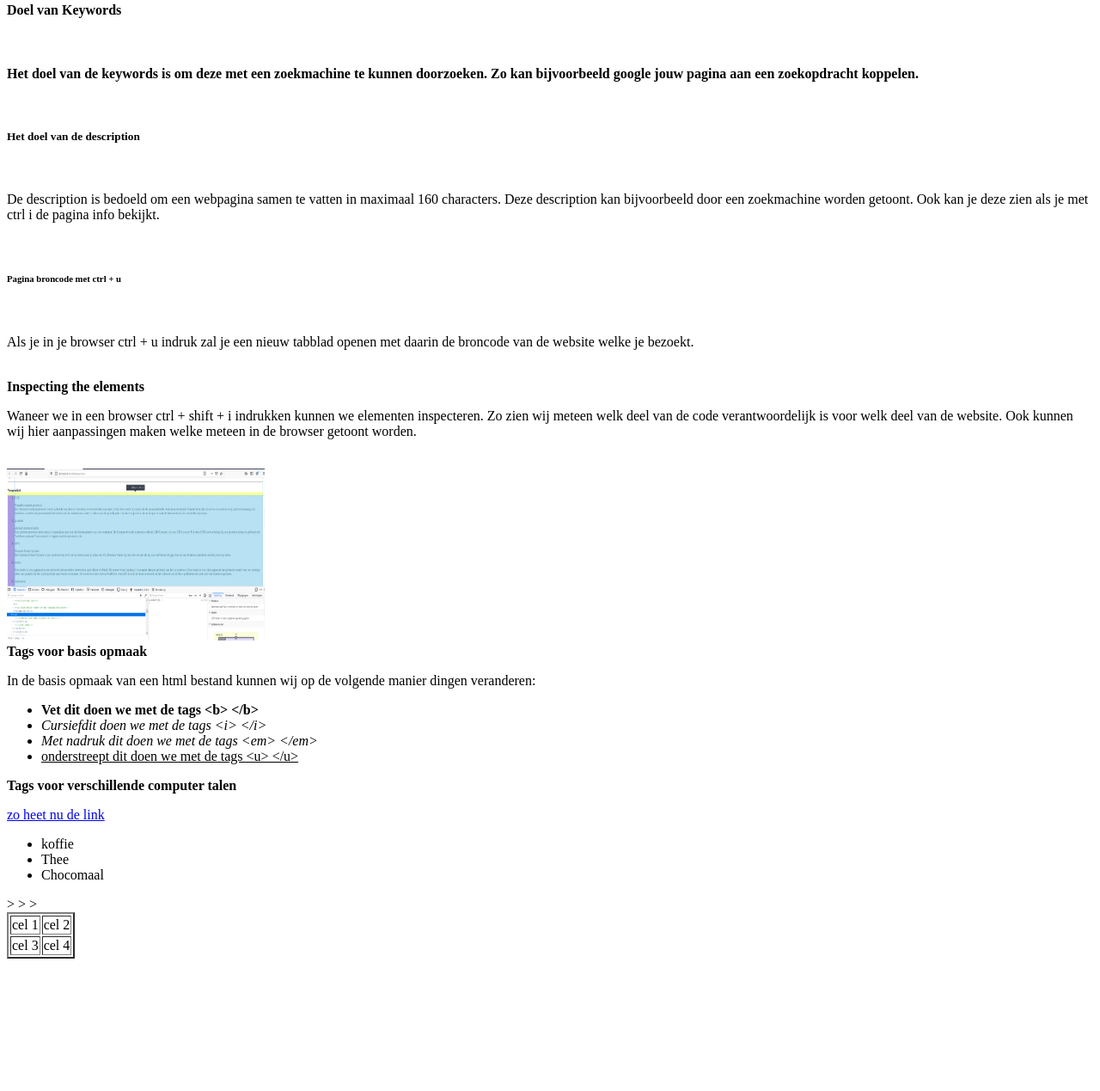
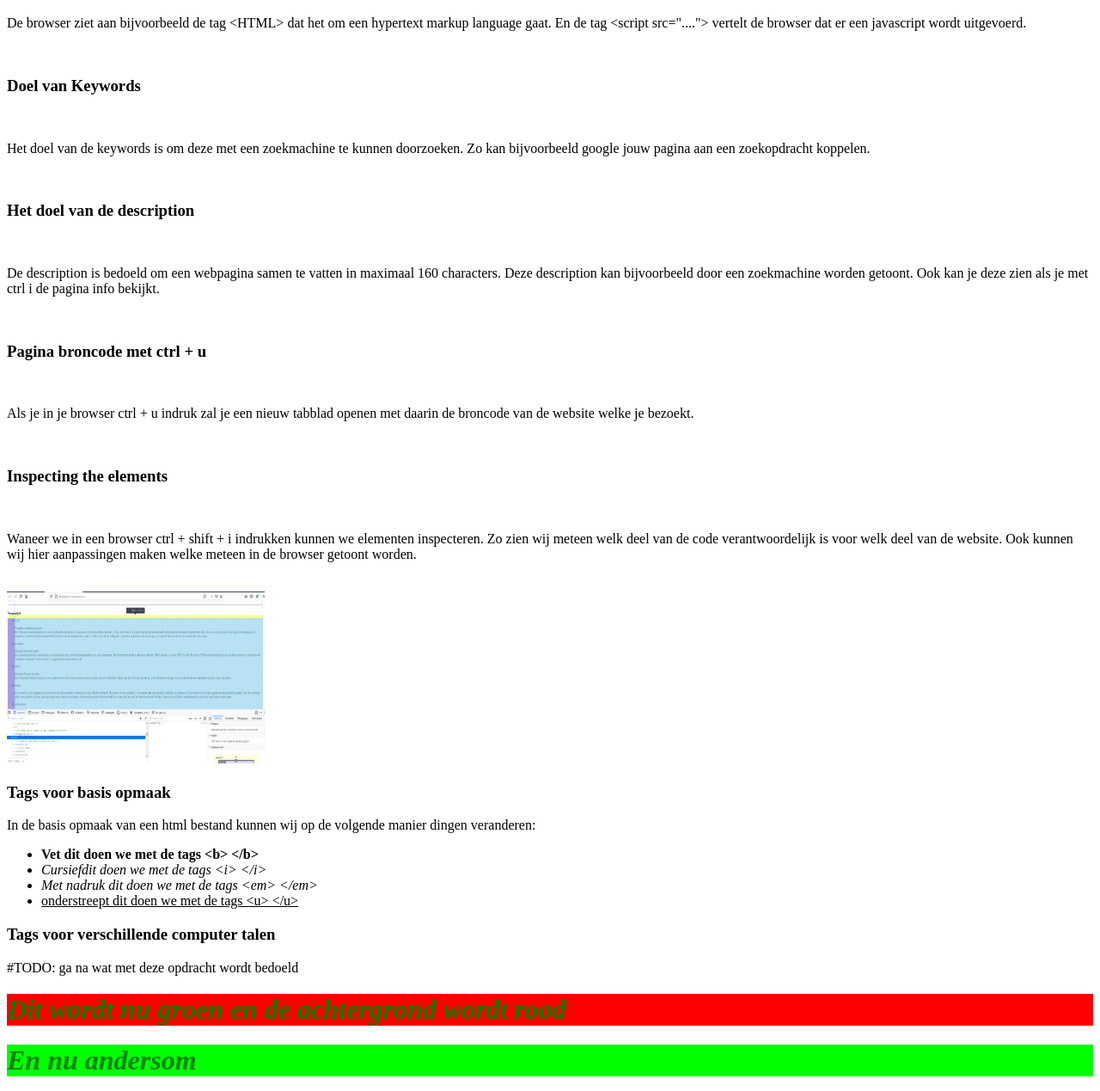
Before and after one commit to AvansProftaak/Proftaak-1-BG, a plain HTML site: page Oefening webdesign 1/index.html in a window 1280 px wide. Shown: the part 1528-2797 px from the top of the page at 86% size. Before the commit the page ends 2651 px from the top, so only its background shows below. Drawn offline with Linux system fonts and the light colour scheme.

Commit message:
bijna klaar, fix de todo en opmaak tabel

```diff
--- a/Oefening webdesign 1/index.html
+++ b/Oefening webdesign 1/index.html
@@ -10,7 +10,7 @@
     <meta name="keywords" content="opdracht, html, les, uitleg, vragen, HBO, informatica" />
 
     <!--De title wordt in het tabblad bovenaan in de balk getoont-->
-    <title>Hier Komt de Title</title>
+    <title>Oefening webdesign 1</title>
 </head>
     <body>  <!--bevat alles op de webpagina content-->
             <!--
@@ -29,7 +29,13 @@
 
         <h1>Bart Grootoonk</h1>
             <!--wij kunnen ook in een header tag de style aanpassen-->
+            <p>Onderstaand een paar links</p>
+                <!--onderstaande tags moeten gevuld worden met extra waarden-->
+            <a href="eerstelink.html">Deze link gaan naar eerstelink.html</a><br /> <!--creeeren van een hyperlink-->
+            <a href="https://www.certifiedsecure.com/profile?alias=BartG" target="_blank">Certified Secure profiel </a><br />
+            <a href="https://www.facebook.com/bart.grootoonk" target="_blank">Linkje naar facebook</a><br />
             <br />
+
 
         <h2 style="font-style: italic; color: red ;" >studienummer: 2166442 klas:  groep:4A</h2>
             <hr /> <!--horizontale lijn-->
@@ -147,7 +153,7 @@
             </p>
             <br />
 
-        <h4><b>Doel van Keywords</b><h4>
+        <h3><b>Doel van Keywords</b></h3>
             <br />
             <p>
             Het doel van de keywords is om deze met een zoekmachine te kunnen doorzoeken.
@@ -155,7 +161,7 @@
             </p>
             <br />
 
-        <h5><b>Het doel van de description</b></h5>
+        <h3><b>Het doel van de description</b></h3>
             <br />
             <p>
             De description is bedoeld om een webpagina samen te vatten in maximaal 160 characters.
@@ -164,14 +170,14 @@
             </p>
             <br />
 
-        <h6><b>Pagina broncode met ctrl + u</b></h6>
+        <h3><b>Pagina broncode met ctrl + u</b></h3>
             <br />
             <p>
             Als je in je browser ctrl + u indruk zal je een nieuw tabblad openen met daarin de broncode van de website welke je bezoekt.
             </p>
             <br />
 
-        <h7><b>Inspecting the elements</b></h7>
+        <h3><b>Inspecting the elements</b></h3>
             <br />
             <p>
             Waneer we in een browser ctrl + shift + i indrukken kunnen we elementen inspecteren.
@@ -180,12 +186,11 @@
             </p>
             <br />
             <a href="images\scrnsht.png">
-                <img title="Screenshot behorende bij inspecting the elements" src="images\scrnsht.png" alt="de screenshot van inspect element" style="width:300px;height:200px;"/> <!--maak plaatje-->
+                <img title="Screenshot behorende bij inspecting the elements" src="images\scrnsht.png" target="_blank" alt="de screenshot van inspect element" style="width:300px;height:200px;"/> <!--maak plaatje-->
             </a>
             <br />
 
-        <h8><b>Tags voor basis opmaak</b><h8>
-            <br />
+        <h3><b>Tags voor basis opmaak</b></h3>
             <p>
             In de basis opmaak van een html bestand kunnen wij op de volgende manier dingen veranderen:
                 <ul>
@@ -196,46 +201,38 @@
                 </ul>
             </p>
 
-        <h9><b>Tags voor verschillende computer talen</b></h9>
+        <h3><b>Tags voor verschillende computer talen</b></h3>
             <p>
+            #TODO: ga na wat met deze opdracht wordt bedoeld
+            </p>
 
-            </p>
-        <!--onderstaande tags moeten gevuld worden met extra waarden-->
-        <a href="linkje.html">zo heet nu de link</a> <!--creeeren van een hyperlink-->
-
-
-        <!--structured tags deze tags gaan altijd samen!!!!
-        ul en ol horen bij een list, li kan dus niet zonder ul of ol-->
-        <ul>  <!--unordered_list (met bolletjes er voor)-->
-            <li>koffie</li>
-            <li>Thee</li>
-            <li>Chocomaal</li>
-        </ul>
+        <h1 rgb(0,255,0) style="background-color:#FF0000;">Dit wordt nu groen en de achtergrond wordt rood</h1>
+        <h1 #ff0000 style="background-color:rgb(0,255,0);">En nu andersom</h1>
 
 
         <!--ook een Cel is een gestructureerde tag-->
-        <table border=2> <!--dit voegt een rand toe, zodat de cel niet tegen de zijkant van het scherm staat-->>
-        <tr><!--table row-->>
-            <td>cel 1</td><td>cel 2</td><!--table depth-->>
+        <table border=2> <!--dit voegt een rand toe, zodat de cel niet tegen de zijkant van het scherm staat-->
+        <tr><!--table row-->
+            <th>Naam</th><th>Maker</th><th>datum release</th><th>versienummer</th> <th>link</th><!--table depth-->
         </tr>
         <tr>
-            <td>cel 3</td><td>cel 4</td>
+            <td>Internet Explorer</td><td>Thomas Reardon</td><td>1995</td><td>11.0</td><td><a href="https://www.microsoft.com/en-gb/download/details.aspx?id=41628" target="_blank">Internet explorer</a></td>
+        </tr>
+        <tr>
+            <th>opera</td><th>Opera Software</td><td>1995</tdh><td>58.0</td><td><a href="https://www.opera.com/computer/thanks?ni=stable&os=windows" target="_blank">Opera</a></td>
+        </tr>
+        <tr>
+            <th>Chrome</td><th>Google</td><td>2008</tdh><td>85.0.4183.102</td><td><a href="https://www.google.nl/intl/nl/chrome/?brand=CHBD&gclid=Cj0KCQjwqfz6BRD8ARIsAIXQCf3yS2QNVTbGGfd8OuvhvyJH7eC7CsMUEcrKtqExyfrNQgbtKFCnEokaAqi9EALw_wcB&gclsrc=aw.ds" target="_blank">Chrome</a></td>
+        </tr>
+        <tr>
+            <th>Firefox</td><th>Blake Aaron Ross &amp Dave Hyatt</td><td>2002</tdh><td>80.0.1</td><td><a href="https://www.mozilla.org/nl/firefox/new/" target="_blank">Firefox</a></td>
+        </tr>
+
+        <tr>
+            <th>Vivaldi</td><th>Jon Stephenson von Tetzchner</td><td>2016</tdh><td>3.3</td><td><a href="https://vivaldi.com/nl/download/" target="_blank">Vivaldi</a></td>
         </tr>
         </table>
 
-        <!--
-        Tevens nog wat makkelijke dingen om toe te kunnen voegen
-        deze special characters kunnen code breken als je ze zomaar wild in het rond strooit
-        voeg ze dus ook op de volgende manier toe
-
-        non-breaking-space              &nbsp;
-        <                               &lt;
-        >                               &gt;
-        &                               &amp;
-        "                               &quot;
-        '                               &apos;
-
-        -->
 
     </body>
 </html>
```
Also changed, not shown: Oefening webdesign 1/eerstelink.html (added, +34 -0 lines).
